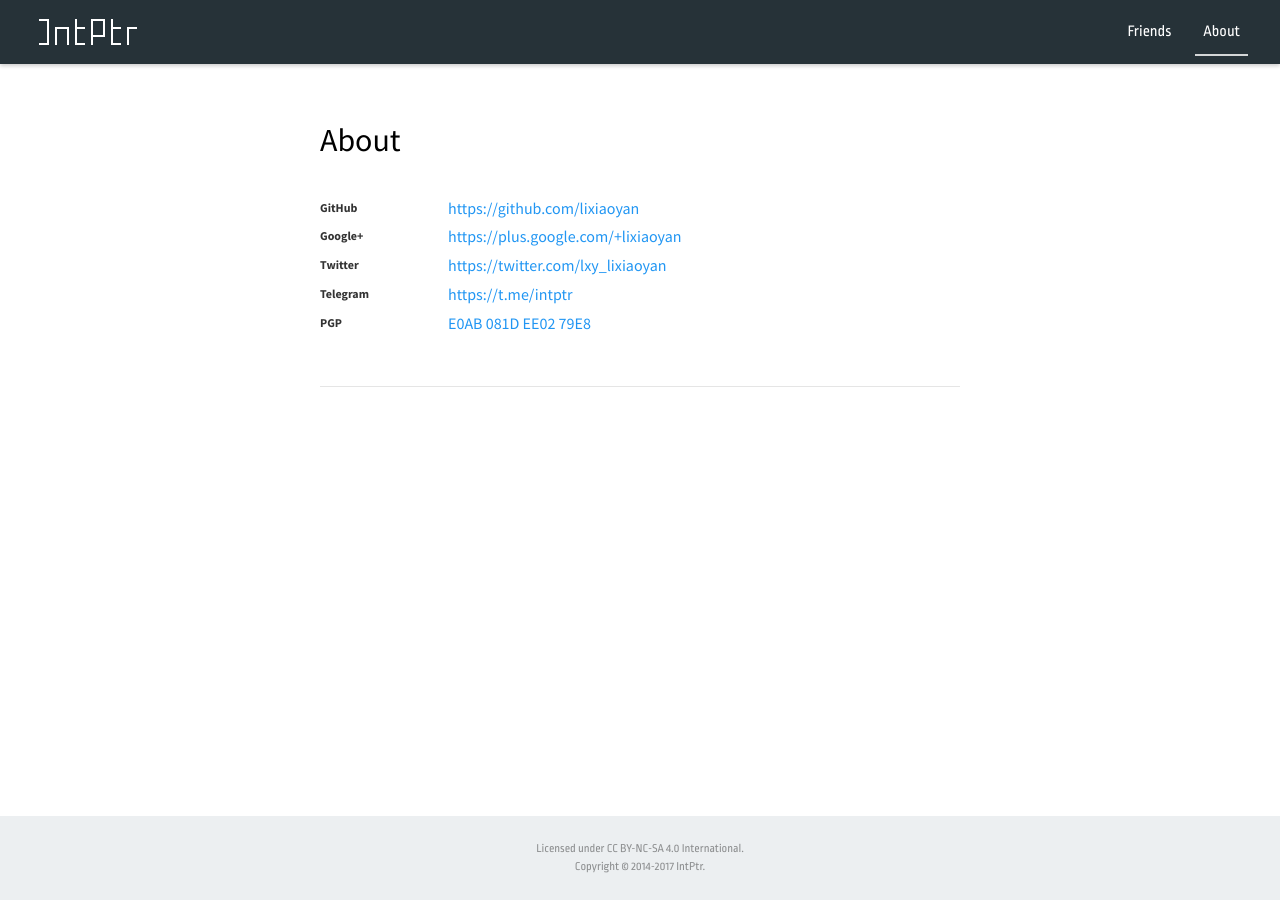
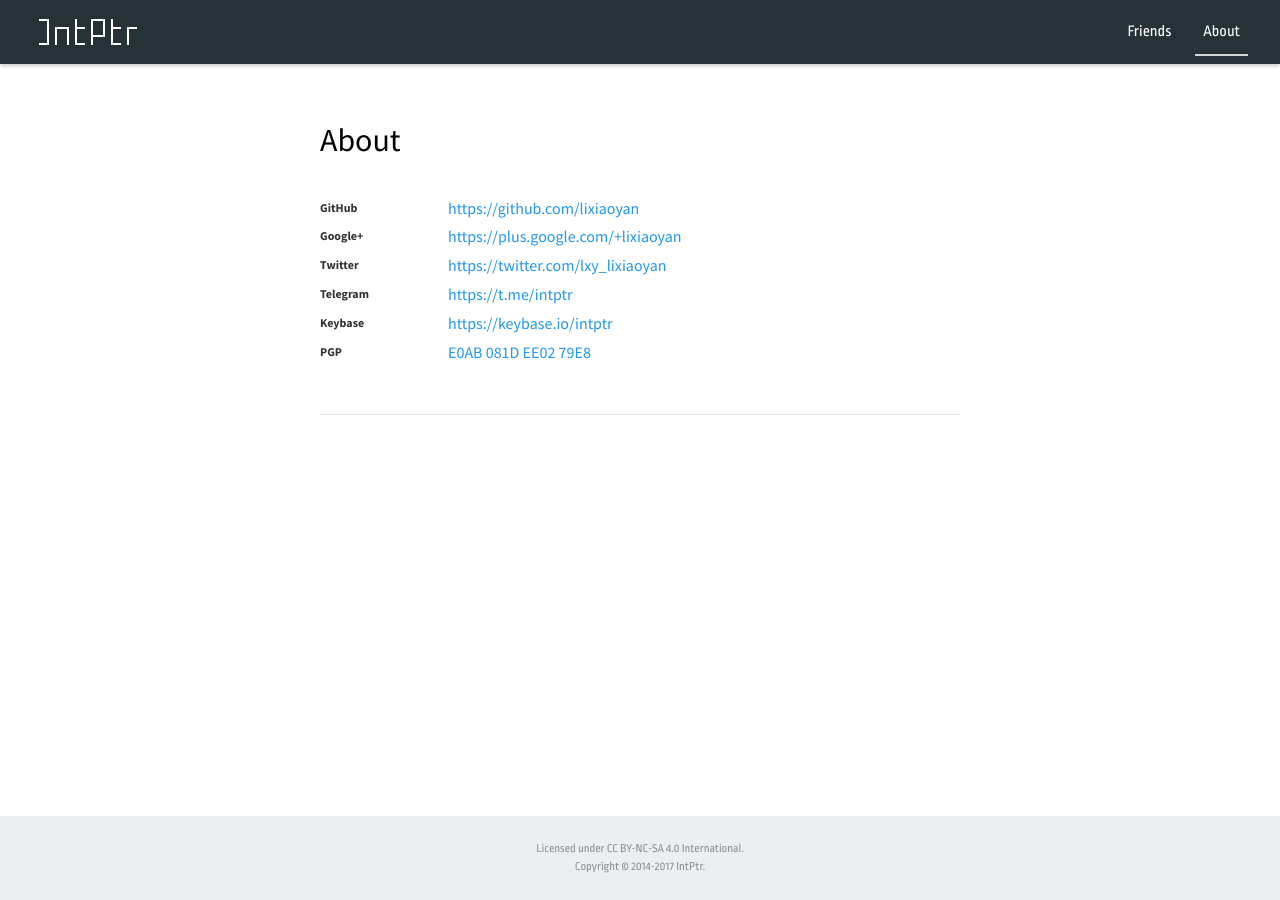
Before and after one commit to lixiaoyan/blog-jekyll, a Jekyll site: the page built from about.md, in a window 1280 px wide. Built offline with Jekyll 4.4.1, drawn with Linux system fonts in a browser that asks for light colours; nearby versions of some CDN libraries; comment, search, counter and statistics services are not loaded.

Commit message:
Revert "update"
This reverts commit 3ae6cbba8ae2cef41e4721187b53639add5a86ab.

```diff
--- a/about.md
+++ b/about.md
@@ -14,6 +14,9 @@ Twitter
 Telegram
 : <https://t.me/intptr>
 
+Keybase
+: <https://keybase.io/intptr>
+
 PGP
 : [E0AB 081D EE02 79E8](https://pgp.mit.edu/pks/lookup?op=get&search=0xE0AB081DEE0279E8)
 {: .oneline .responsive .compat .small-title}
```
